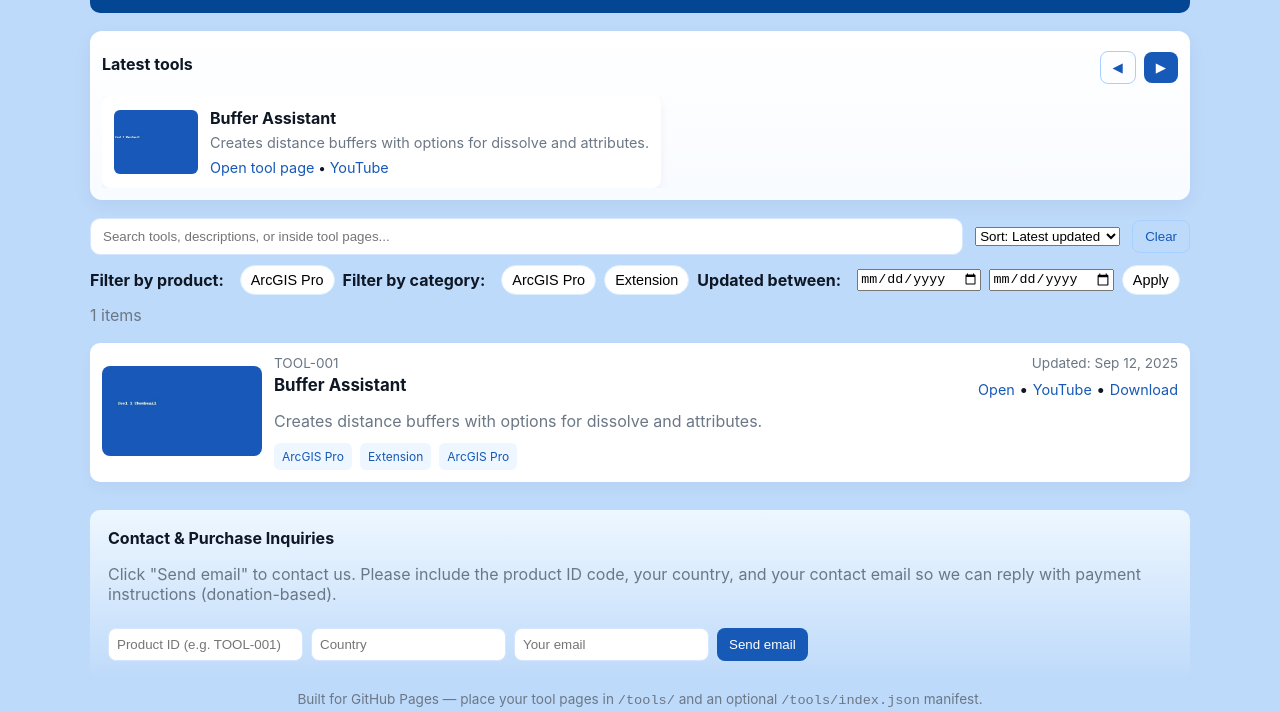
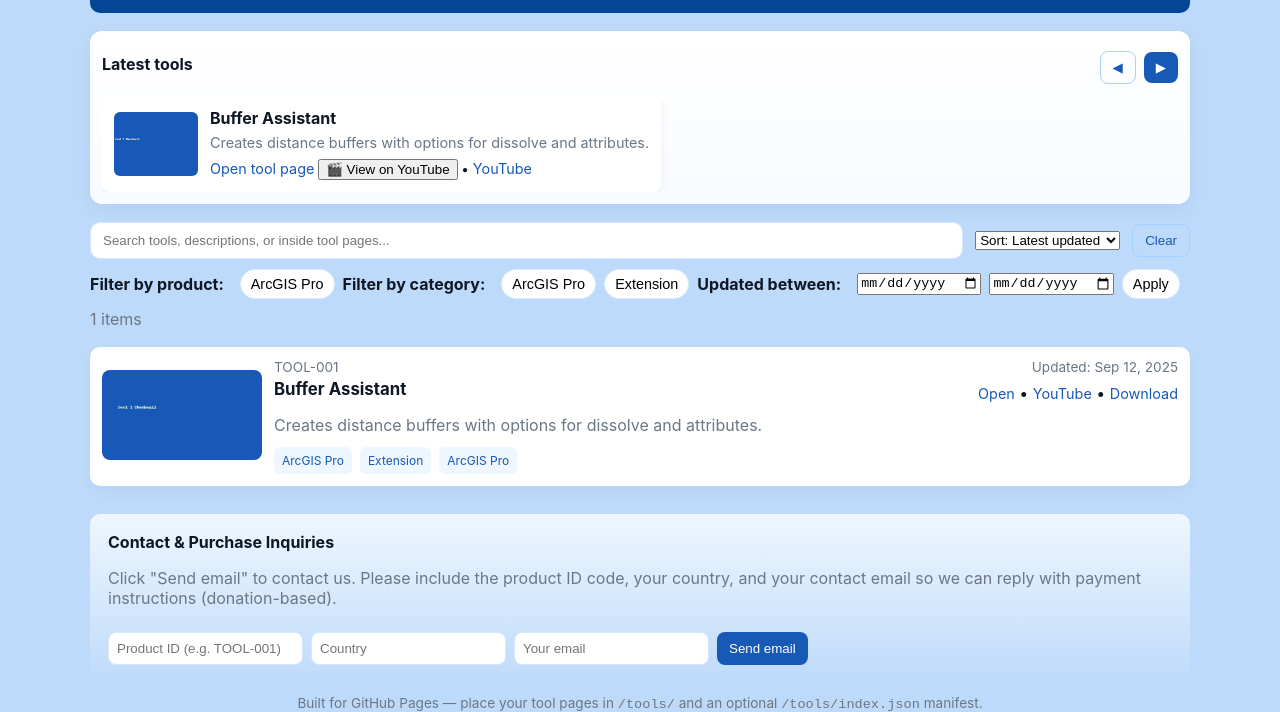
Before and after one commit to atlasgeos/atlasgeos.github.io, a plain HTML site: page index.html in a window 1280 px wide. Shown: the part 124-836 px from the top of the page. Drawn offline with Linux system fonts and the light colour scheme; no server answers.

Commit message:
Update index.html

```diff
--- a/index.html
+++ b/index.html
@@ -248,6 +248,7 @@
             <p class="muted">${escapeHtml(item.description || '')}</p>
             <div style="margin-top:8px;font-size:0.85rem">
               <a class="small-link" href="${item.page||'#'}" target="_blank">Open tool page</a>
+              <button onclick="window.open('${item.youtube}', '_blank')">🎬 View on YouTube</button>
               ${item.youtube?` • <a class="small-link" href="${item.youtube}" target="_blank">YouTube</a>`:''}
             </div>
           </div>
```
